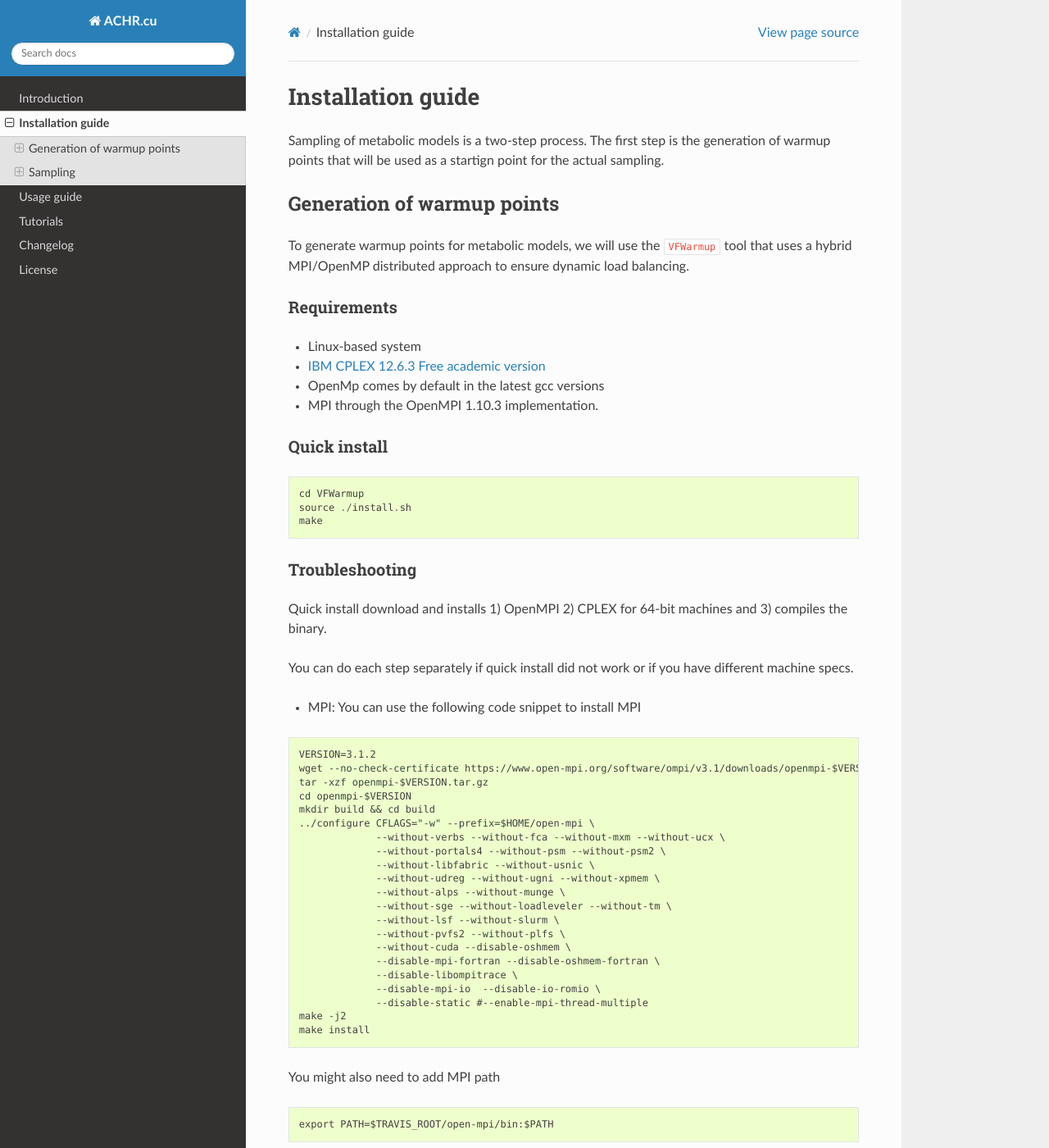
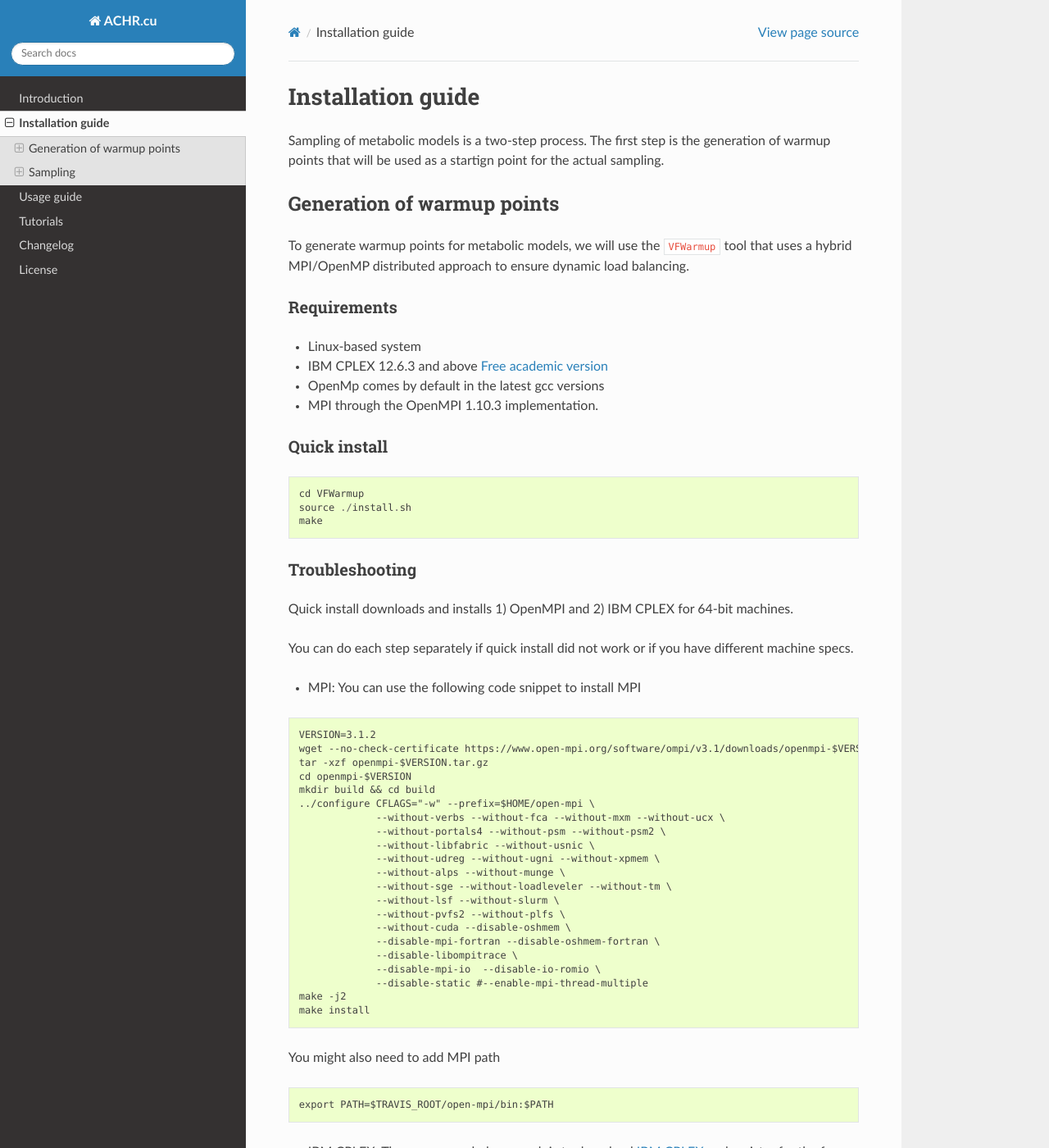
Before and after one commit to marouenbg/ACHR.cu, a Sphinx documentation site: the page built from docs/install/index.md, in a window 1280 px wide and 1400 px high. Shown: the whole window at 82% size. Built offline with Sphinx 7.4.7 and the Read the Docs theme 2.0.0, drawn with Linux system fonts in a browser that asks for light colours; some of the changed text lies outside the part shown.

````diff
--- a/docs/install/index.md
+++ b/docs/install/index.md
@@ -10,7 +10,7 @@
 ### Requirements
 + Linux-based system
 
-+ [IBM CPLEX 12.6.3 Free academic version](http://www-03.ibm.com/software/products/fr/ibmilogcpleoptistud)
++ IBM CPLEX 12.6.3 and above [Free academic version](http://www-03.ibm.com/software/products/fr/ibmilogcpleoptistud)
 
 + OpenMp comes by default in the latest gcc versions
 
@@ -24,7 +24,7 @@
 make
 ```
 ### Troubleshooting
-Quick install download and installs 1) OpenMPI 2) CPLEX for 64-bit machines and 3) compiles the binary.
+Quick install downloads and installs 1) OpenMPI and 2) IBM CPLEX for 64-bit machines.
 
 You can do each step separately if quick install did not work or if you have different machine specs.
 
@@ -57,7 +57,7 @@
 ```
 export PATH=$TRAVIS_ROOT/open-mpi/bin:$PATH
 ```
-+ CPLEX: The recommended approach is to download [IBM CPLEX](http://www-03.ibm.com/software/products/fr/ibmilogcpleoptistud) and register for the free academic version.
++ IBM CPLEX: The recommended approach is to download [IBM CPLEX](http://www-03.ibm.com/software/products/fr/ibmilogcpleoptistud) and register for the free academic version.
 
 Make sure that the CPLEXDIR path in `VFWarmup/Makefile` corresponds to the installation folder of CPLEX.
 
@@ -75,8 +75,27 @@
 + Nvidia GPU with `sm_35` architecture. Check the specs of your card [here](https://en.wikipedia.org/wiki/CUDA)
 This architecture is needed as `ACHR.cu` uses nested parallelism to gain even higher speed-ups.
 
-+ CUDA v8.0
++ CUDA v8.0 and above
 
 + GSL linear algebra library needed for the sequential SVD and QR.
 
++ IBM CPLEX 12.6.3 and above
+
 Once the required dependencies installed, `make` at the root of `ACHRcu`
+
+
+### Quick install
+
+```
+cd ACHRcu
+source ./install.sh
+make
+```
+
+### Troubleshooting
+
+Quick install downloads and installs 1) CUDA 8.0 for 64 bit machines and 2) GSL.
+
+You can do each step separately if quick install did not work or if you have different machine specs.
+
++ CUDA v 8.0
````
Also changed, not shown: 1 other file.
